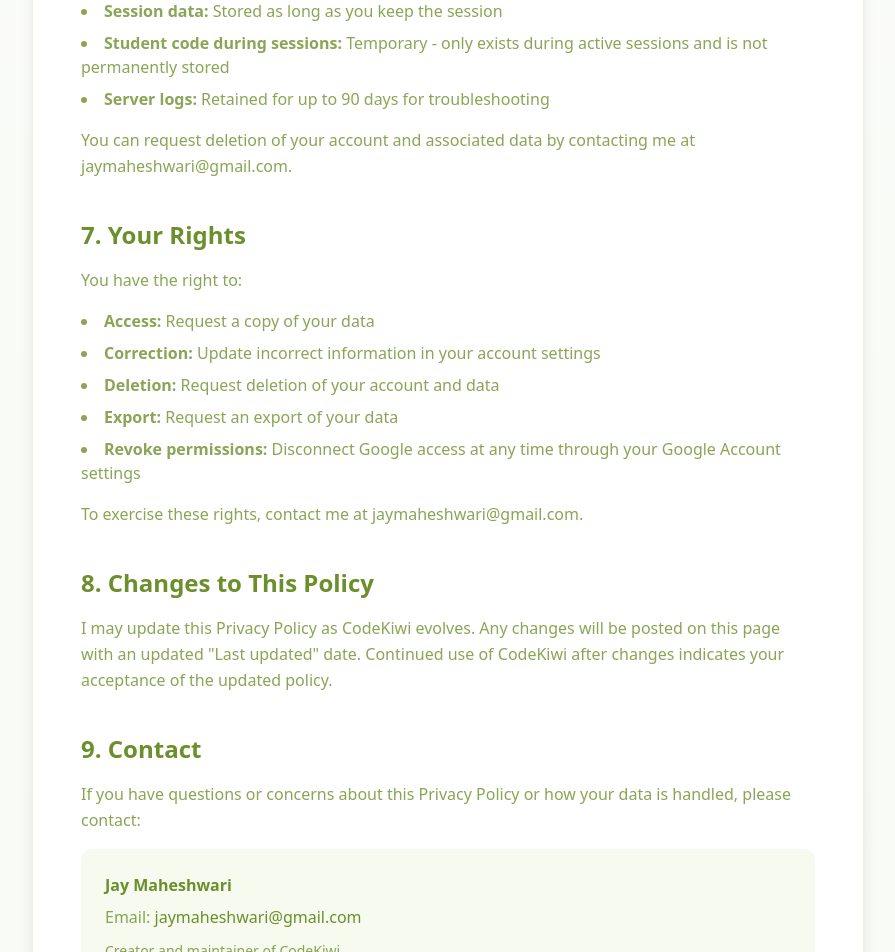
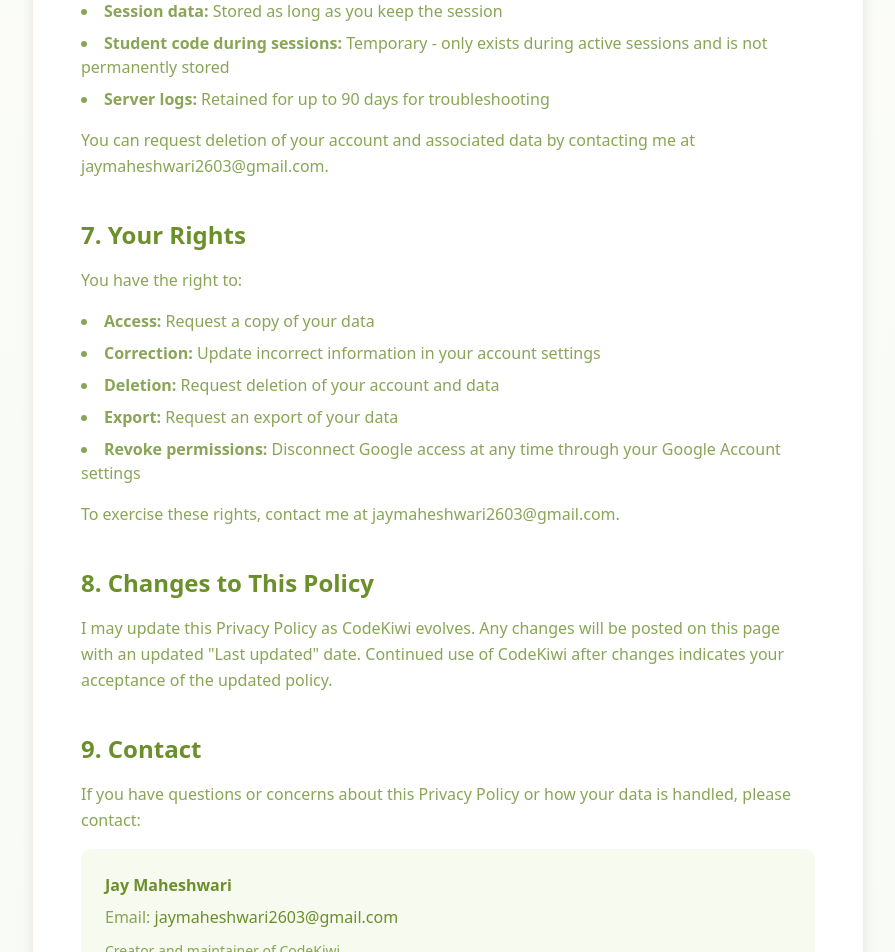
Before and after one commit to JayantDeveloper/codekiwi-site, a Next.js app: page /privacy in a window 1280 px wide. Shown: the part 3020-3972 px from the top of the page, without its empty margins (192-1087 px from the left). Built offline with nearby package versions, Linux system fonts and the light colour scheme.

Commit message:
typo in email

```diff
--- a/src/app/privacy/page.tsx
+++ b/src/app/privacy/page.tsx
@@ -178,7 +178,7 @@
                 <li><strong>Server logs:</strong> Retained for up to 90 days for troubleshooting</li>
               </ul>
               <p className="text-[#6b8f2b]/80 leading-relaxed">
-                You can request deletion of your account and associated data by contacting me at jaymaheshwari@gmail.com.
+                You can request deletion of your account and associated data by contacting me at jaymaheshwari2603@gmail.com.
               </p>
             </section>
 
@@ -195,7 +195,7 @@
                 <li><strong>Revoke permissions:</strong> Disconnect Google access at any time through your Google Account settings</li>
               </ul>
               <p className="text-[#6b8f2b]/80 leading-relaxed">
-                To exercise these rights, contact me at jaymaheshwari@gmail.com.
+                To exercise these rights, contact me at jaymaheshwari2603@gmail.com.
               </p>
             </section>
 
@@ -213,7 +213,7 @@
               </p>
               <div className="rounded-lg bg-[#a8d05f]/10 p-6">
                 <p className="text-[#6b8f2b] font-semibold mb-2">Jay Maheshwari</p>
-                <p className="text-[#6b8f2b]/80 mb-1">Email: <a href="mailto:jaymaheshwari@gmail.com" className="text-[#6b8f2b] hover:underline">jaymaheshwari@gmail.com</a></p>
+                <p className="text-[#6b8f2b]/80 mb-1">Email: <a href="mailto:jaymaheshwari2603@gmail.com" className="text-[#6b8f2b] hover:underline">jaymaheshwari2603@gmail.com</a></p>
                 <p className="text-[#6b8f2b]/80 text-sm mt-3">Creator and maintainer of CodeKiwi</p>
               </div>
             </section>
@@ -255,7 +255,7 @@
               <Link href="/privacy" className="text-sm text-[#6b8f2b]/70 hover:text-[#6b8f2b] hover:underline">
                 Privacy
               </Link>
-              <Link href="mailto:jaymaheshwari@gmail.com" className="text-sm text-[#6b8f2b]/70 hover:text-[#6b8f2b] hover:underline">
+              <Link href="mailto:jaymaheshwari2603@gmail.com" className="text-sm text-[#6b8f2b]/70 hover:text-[#6b8f2b] hover:underline">
                 Contact
               </Link>
             </div>
```
